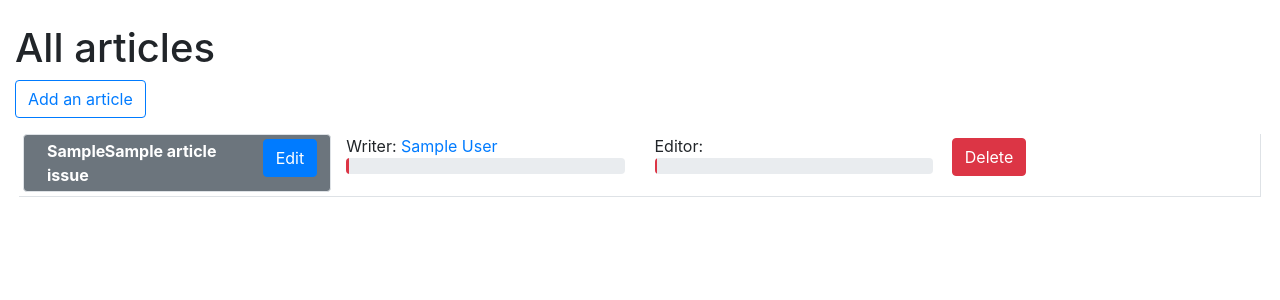
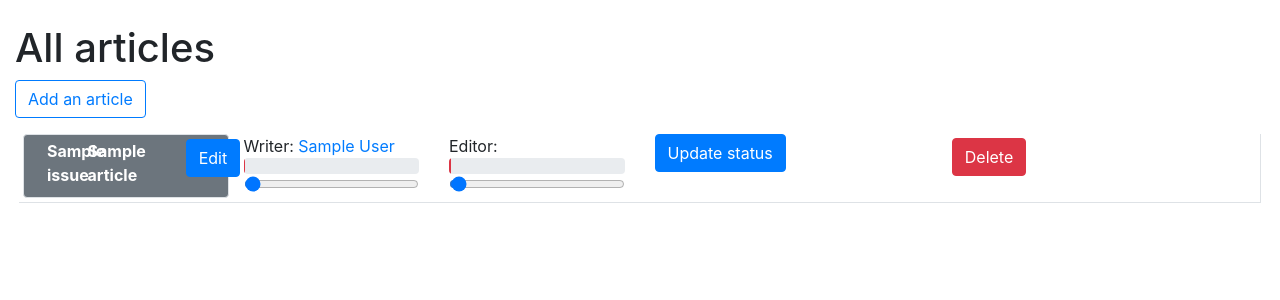
Before and after one commit to ValheKouneli/SkrolliEditor, a Flask app: page /articles/ in a window 1280 px wide. Shown: the part 56-356 px from the top of the page. Run offline with Flask 2, Linux system fonts and the light colour scheme; a user stored in the database is signed in; tables that the repository leaves empty hold one stand-in row (values such as "Sample post"); some libraries are stand-ins or nearby versions.

Commit message:
adds sliders, but buttons and text show on top of each other sometimes

```diff
--- a/application/templates/articles/articlelist_macro.html
+++ b/application/templates/articles/articlelist_macro.html
@@ -2,8 +2,34 @@
 {% from "articles/progress_bar_macro.html" import progressbar %}
 
 {% for article in articles %}
+
+{% if current_user and (current_user.id == article.editor_id|int or current_user.id == article.writer_id) %}
+{% set user_is_involved = True %}
+{% else %}
+{% set user_is_involved = False %}
+{% endif %}
+
+{% if view_as_editor %}
+{% set user_has_general_right_to_edit = current_user.editor %}
+{% else %}
+{% set user_has_general_right_to_edit = current_user.admin %}
+{% endif %}
+
+{% if current_user.id == article.writer_id|int or user_has_general_right_to_edit %}
+{% set user_can_edit_writing_status = True %}
+{% else %}
+{% set user_can_edit_writing_status = False %}
+{% endif %}
+
+{% if current_user.id == article.editor_id|int or user_has_general_right_to_edit %}
+{% set user_can_edit_editing_status = True %}
+{% else %}
+{% set user_can_edit_editing_status = False %}
+{% endif %}
+
+<form method="POST" action="{{ url_for('update_status', article_id=article.id) }}">
 <div class="row border-right border-bottom px-1 pb-1 ml-1 mr-1">
-<div class="col-md-3 col-xs-12 border rounded bg-secondary">
+<div class="col-md-2 col-xs-12 border rounded bg-secondary">
     <div class="row font-weight-bold text-white p-1">
 
         {% if show_issue %}
@@ -23,7 +49,7 @@
         {% endif %}
     </div>
 </div>
-<div class="col-md-3 col-xs-12">
+<div class="col-md-2 col-xs-12">
     <div class="row">
     <div class="col">
         {% if article.writer %}
@@ -38,8 +64,15 @@
         {{ progressbar(article.writing_status) }}
     </div>
     </div>
+    {% if user_can_edit_writing_status %}
+    <div class="row">
+    <div class="col">
+    <input class="slider rounded w-100" width="100%" type="range" min="0" max="100" value="{{ article.writing_status }}" class="slider" name="writing_status">
+    {% endif %}
+    </div>
+    </div>
 </div>
-<div class="col-md-3 col-xs-12">
+<div class="col-md-2 col-xs-12">
     <div class="row">
     <div class="col">
         {% if article.editor %}
@@ -54,12 +87,25 @@
         {{ progressbar(article.editing_status) }}
     </div>
     </div>
+    <div class="row">
+    <div class="col">
+    {% if user_can_edit_editing_status %}
+    <input class="slider w-100" type="range" min="0" max="100" value="{{ article.editing_status }}" class="slider" name="editing_status">
+    {% endif %}
+    </div>
+    </div>
 </div>
+{% if user_is_involved or user_has_general_right_to_edit %}
+<div class="col-md-3 col-xs-12">
+<input class="btn btn-primary" type="submit" value="Update status">
+</div>
+{% endif %}
 {% if current_user.admin %}
 <div class="col-md-3 col-xs-12 p-1">
 <a class="btn btn-danger" href="{{ url_for('delete_article', article_id=article.id) }}" role="button">Delete</a>
 </div>
 {% endif %}
 </div>
+</form>
 {% endfor %}
 {%- endmacro %}
```
